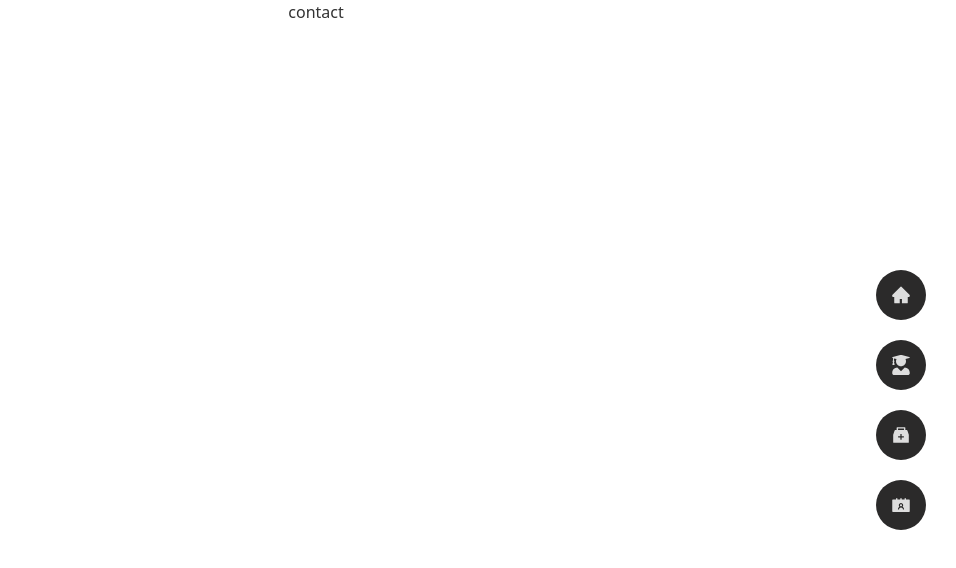
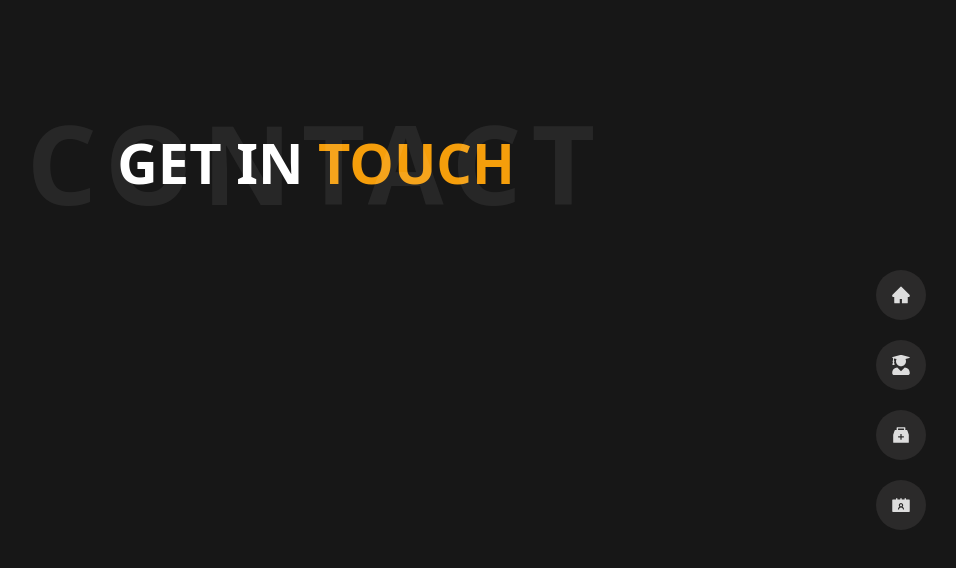
Before and after one commit to Hamed-Hasan/my-portfolio, a React (Create React App) app: page /contact in a window 1280 px wide. Shown: the top 568 px of the page, without its empty margins (324-1280 px from the left). Built offline with nearby package versions, Linux system fonts and the light colour scheme.

Commit message:
contact us title added

```diff
--- a/src/components/Pages/Contact.js
+++ b/src/components/Pages/Contact.js
@@ -2,8 +2,15 @@ import React from 'react';
 
 const Contact = () => {
     return (
-        <div>
-            contact
+        <div className='bg-[#000000e8] py-10 h-screen '>
+      <div className="container mx-auto">
+      <div className="title-section">
+                <h1>GET IN <span className='text-amber-500'>TOUCH</span></h1>
+                <span className='title-bg'>CONTACT</span>
+            </div>
+
+
+      </div>
         </div>
     );
 };
```
